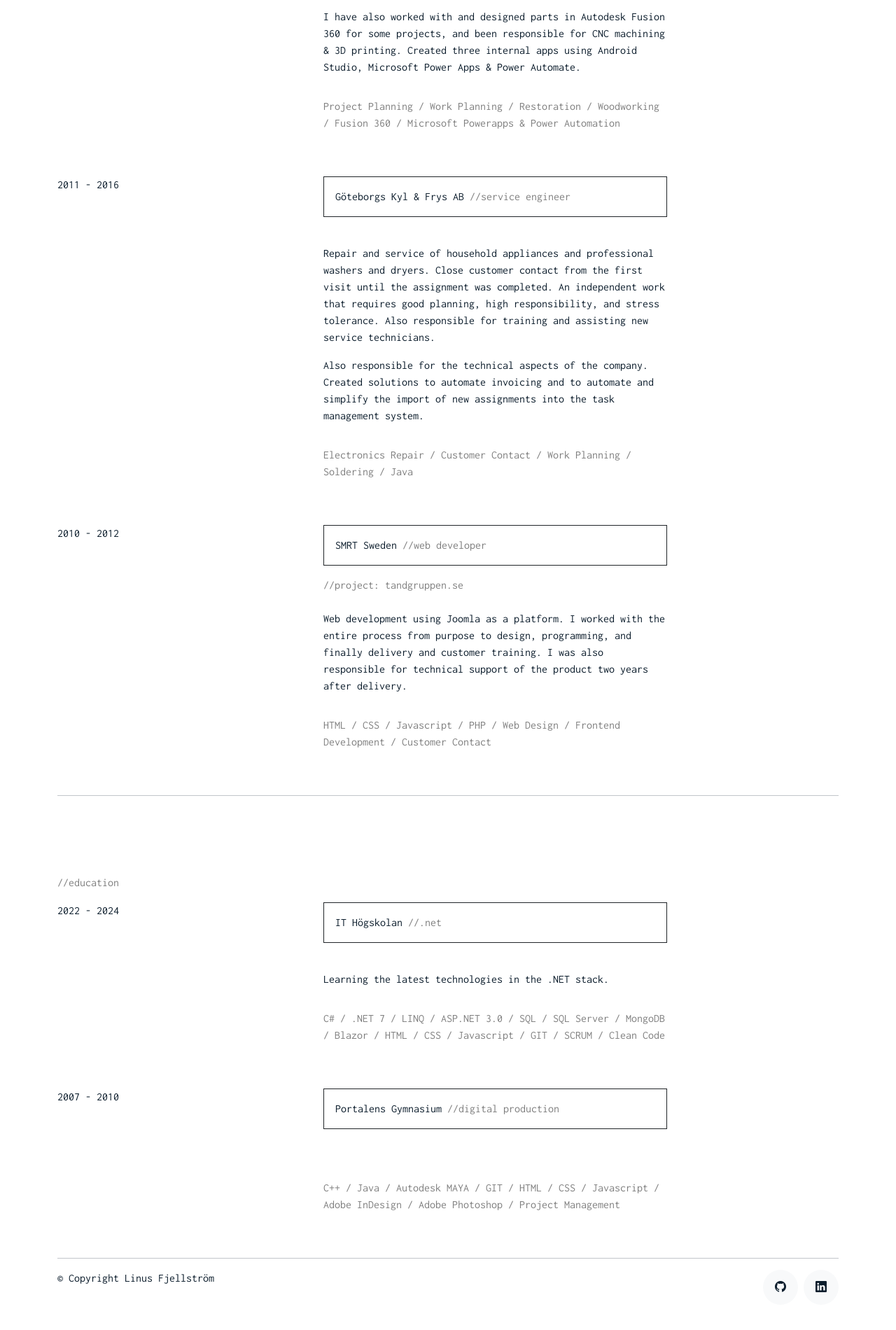
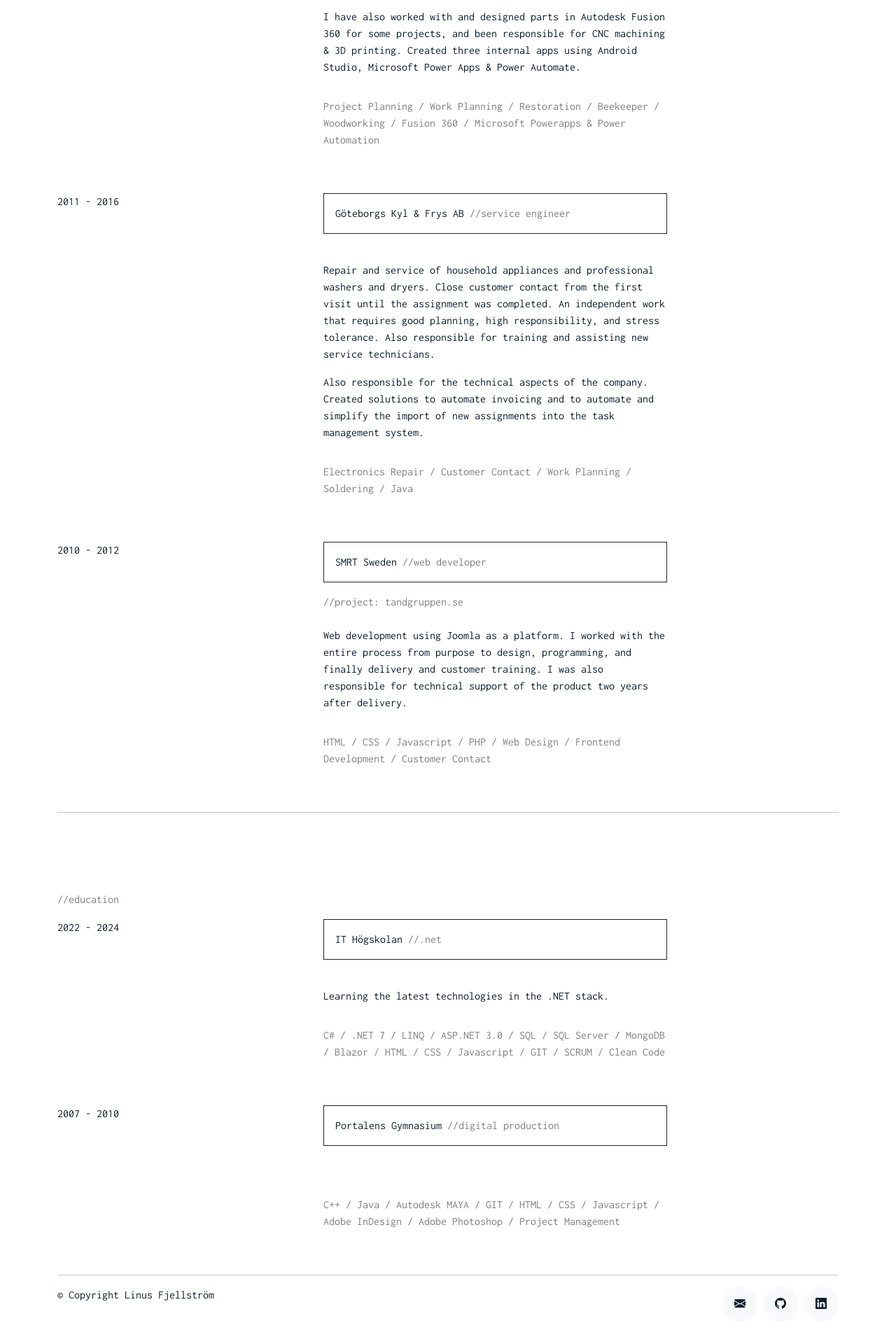
Before and after one commit to Fjellstrom101/Portfolio, a plain HTML site: page index.html in a window 1280 px wide. Shown: the part 2880-4780 px from the top of the page at 70% size. Drawn offline with Linux system fonts and the light colour scheme.

Commit message:
Updated linkedin link

```diff
--- a/index.html
+++ b/index.html
@@ -322,8 +322,9 @@
                   Studio, Microsoft Power Apps & Power Automate.
                 </p>
                 <p class="pt-3 text-black-50">
-                  Project Planning / Work Planning / Restoration / Woodworking /
-                  Fusion 360 / Microsoft Powerapps & Power Automation
+                  Project Planning / Work Planning / Restoration / Beekeeper /
+                  Woodworking / Fusion 360 / Microsoft Powerapps & Power
+                  Automation
                 </p>
               </div>
             </div>
@@ -436,11 +437,15 @@
             <p class="mb-1">&copy; Copyright Linus Fjellström</p>
           </div>
           <div class="col-sm-6 social text-md-end">
+            <a href="mailto:linus.fjellstrom@gmail.com"
+              ><span class="bi bi-envelope-fill"></span
+            ></a>
             <a href="https://github.com/Fjellstrom101"
               ><span class="bi bi-github"></span
             ></a>
             <a
-              href="https://www.linkedin.com/in/linus-fjellstr%C3%B6m-826a8b264/"
+              href="https://www.linkedin.com/in/linusfjellstrom
+"
               ><span class="bi bi-linkedin"></span
             ></a>
           </div>
```
Also changed, not shown: work-1.html (+6 -4 lines), work-2.html (+5 -1 lines), work-3.html (+5 -1 lines), work-4.html (+5 -1 lines), work-5.html (+5 -1 lines), work-6.html (+5 -1 lines), work-7.html (+5 -1 lines), work-8.html (+5 -1 lines), work-9.html (+5 -1 lines).
